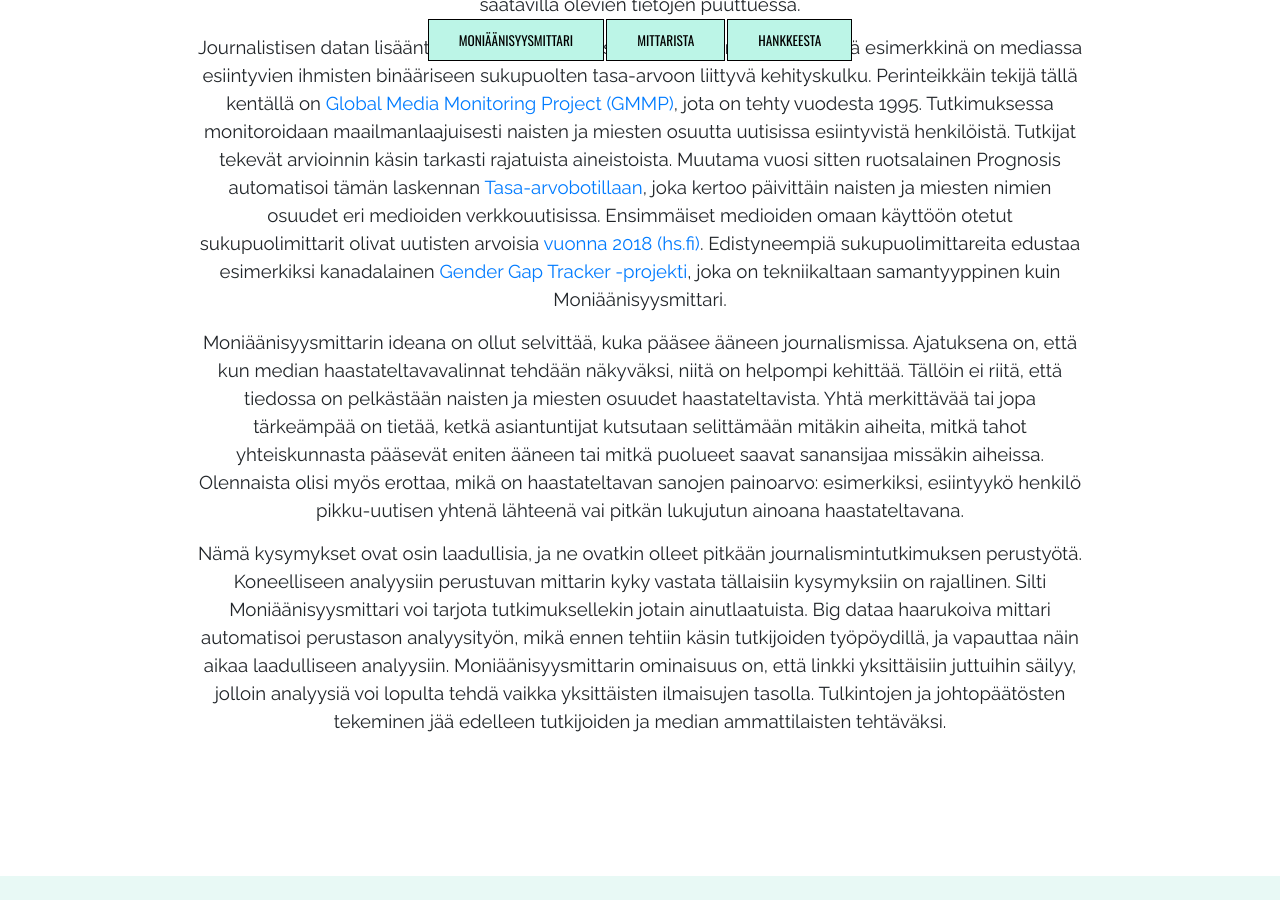
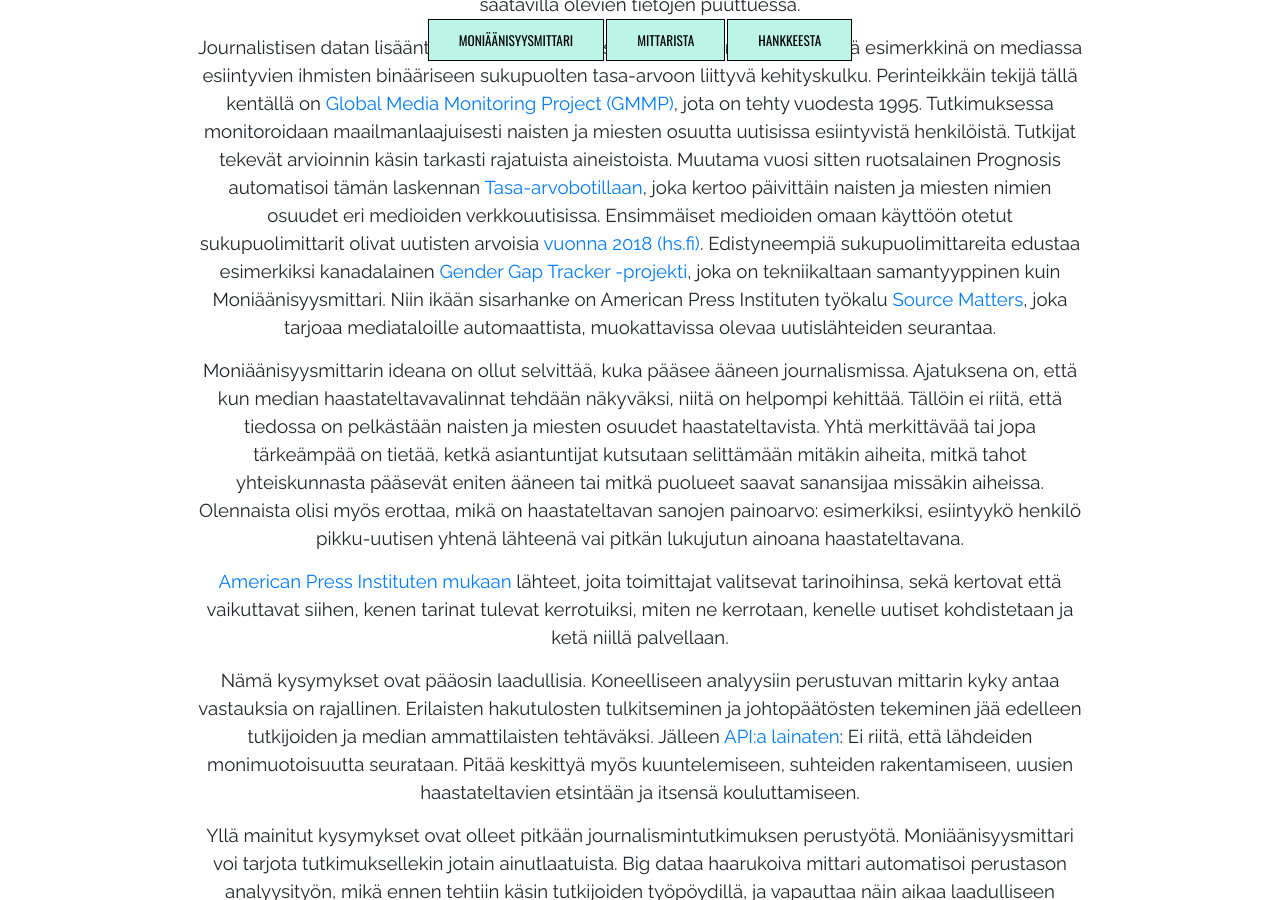
Before and after one commit to Sopiva-Sovittelujournalistit/moniaanisyysmittari-pages, a Jekyll site: the page built from mittari.md, in a window 1280 px wide and 900 px high, scrolled down 1882 px. Built offline with Jekyll 4.4.1, drawn with Linux system fonts in a browser that asks for light colours; some of the changed text lies outside the part shown.

Commit message:
MITTARI MD: Text content edits.

```diff
--- a/mittari.md
+++ b/mittari.md
@@ -25,8 +25,12 @@ On esitetty, että samanlainen digiloikka pitäisi tehdä [journalismin sisäll
 
 [Viestintäministeriön tilaamassa tutkimuksessa](https://julkaisut.valtioneuvosto.fi/handle/10024/160714) vuodelta 2018 todettiin, että saatavilla olevat median moninaisuutta kuvaavat mittarit kertovat eniten medialähteiden määrästä ja median omistajien ja sisällöntarjoajien moninaisuudesta sekä, yllä mainitusta syystä, median käytön monipuolisuudesta. Sen sijaan sisällöllisen moniarvoisuuden mittaamiseen ei löydetty olemassa olevaa dataa, vaan päädyttiin ehdottamaan laadullisia, rajattuun aineistoon perustuvia mittareita. Sama ongelma on vaivannut EU-lähtöistä [Media Pluralism Monitoria](https://cmpf.eui.eu/), jonka tehtävänä on arvioida median moninaisuuteen kohdistuvia riskejä maakohtaisesti. MPM-arviointia on kehitetty ja tehty vuodesta 2012-14 lähtien ([Suomessa](https://cadmus.eui.eu/bitstream/handle/1814/71945/suomi_results_mpm_2021_cmpf.pdf?sequence=3&isAllowed=y) v:sta 2015) ja sen journalistiseen sisältöön kohdistuvia indikaattoreita on jouduttu useaan kertaan karsimaan saatavilla olevien tietojen puuttuessa.
 
-Journalistisen datan lisääntyessä erilaisia avauksia on kuitenkin nähty. Hyvänä esimerkkinä on mediassa esiintyvien ihmisten binääriseen sukupuolten tasa-arvoon liittyvä kehityskulku. Perinteikkäin tekijä tällä kentällä on [Global Media Monitoring Project (GMMP)](https://whomakesthenews.org/), jota on tehty vuodesta 1995. Tutkimuksessa monitoroidaan maailmanlaajuisesti naisten ja miesten osuutta uutisissa esiintyvistä henkilöistä. Tutkijat tekevät arvioinnin käsin tarkasti rajatuista aineistoista. Muutama vuosi sitten ruotsalainen Prognosis automatisoi tämän laskennan [Tasa-arvobotillaan](http://www.prognosis.se/GE/Finland/), joka kertoo päivittäin naisten ja miesten nimien osuudet eri medioiden verkkouutisissa. Ensimmäiset medioiden omaan käyttöön otetut sukupuolimittarit olivat uutisten arvoisia [vuonna 2018 (hs.fi)](https://www.hs.fi/kotimaa/art-2000005594582.html). Edistyneempiä sukupuolimittareita edustaa esimerkiksi kanadalainen [Gender Gap Tracker -projekti](https://www.sfu.ca/sfunews/stories/2019/03/the-future-of-womens-voices-in-media-maite-taboada.html), joka on tekniikaltaan samantyyppinen kuin Moniäänisyysmittari.
+Journalistisen datan lisääntyessä erilaisia avauksia on kuitenkin nähty. Hyvänä esimerkkinä on mediassa esiintyvien ihmisten binääriseen sukupuolten tasa-arvoon liittyvä kehityskulku. Perinteikkäin tekijä tällä kentällä on [Global Media Monitoring Project (GMMP)](https://whomakesthenews.org/), jota on tehty vuodesta 1995. Tutkimuksessa monitoroidaan maailmanlaajuisesti naisten ja miesten osuutta uutisissa esiintyvistä henkilöistä. Tutkijat tekevät arvioinnin käsin tarkasti rajatuista aineistoista. Muutama vuosi sitten ruotsalainen Prognosis automatisoi tämän laskennan [Tasa-arvobotillaan](http://www.prognosis.se/GE/Finland/), joka kertoo päivittäin naisten ja miesten nimien osuudet eri medioiden verkkouutisissa. Ensimmäiset medioiden omaan käyttöön otetut sukupuolimittarit olivat uutisten arvoisia [vuonna 2018 (hs.fi)](https://www.hs.fi/kotimaa/art-2000005594582.html). Edistyneempiä sukupuolimittareita edustaa esimerkiksi kanadalainen [Gender Gap Tracker -projekti](https://www.sfu.ca/sfunews/stories/2019/03/the-future-of-womens-voices-in-media-maite-taboada.html), joka on tekniikaltaan samantyyppinen kuin Moniäänisyysmittari. Niin ikään sisarhanke on American Press Instituten työkalu [Source Matters](https://sourcematters.com/), joka tarjoaa mediataloille automaattista, muokattavissa olevaa uutislähteiden seurantaa.
 
 Moniäänisyysmittarin ideana on ollut selvittää, kuka pääsee ääneen journalismissa. Ajatuksena on, että kun median haastateltavavalinnat tehdään näkyväksi, niitä on helpompi kehittää. Tällöin ei riitä, että tiedossa on pelkästään naisten ja miesten osuudet haastateltavista. Yhtä merkittävää tai jopa tärkeämpää on tietää, ketkä asiantuntijat kutsutaan selittämään mitäkin aiheita, mitkä tahot yhteiskunnasta pääsevät eniten ääneen tai mitkä puolueet saavat sanansijaa missäkin aiheissa. Olennaista olisi myös erottaa, mikä on haastateltavan sanojen painoarvo: esimerkiksi, esiintyykö henkilö pikku-uutisen yhtenä lähteenä vai pitkän lukujutun ainoana haastateltavana.
 
-Nämä kysymykset ovat osin laadullisia, ja ne ovatkin olleet pitkään journalismintutkimuksen perustyötä. Koneelliseen analyysiin perustuvan mittarin kyky vastata tällaisiin kysymyksiin on rajallinen. Silti Moniäänisyysmittari voi tarjota tutkimuksellekin jotain ainutlaatuista. Big dataa haarukoiva mittari automatisoi perustason analyysityön, mikä ennen tehtiin käsin tutkijoiden työpöydillä, ja vapauttaa näin aikaa laadulliseen analyysiin. Moniäänisyysmittarin ominaisuus on, että linkki yksittäisiin juttuihin säilyy, jolloin analyysiä voi lopulta tehdä vaikka yksittäisten ilmaisujen tasolla. Tulkintojen ja johtopäätösten tekeminen jää edelleen tutkijoiden ja median ammattilaisten tehtäväksi.
+[American Press Instituten mukaan](https://sourcematters.com/about-us/) lähteet, joita toimittajat valitsevat tarinoihinsa, sekä kertovat että vaikuttavat siihen, kenen tarinat tulevat kerrotuiksi, miten ne kerrotaan, kenelle uutiset kohdistetaan ja ketä niillä palvellaan.
+
+Nämä kysymykset ovat pääosin laadullisia. Koneelliseen analyysiin perustuvan mittarin kyky antaa vastauksia on rajallinen. Erilaisten hakutulosten tulkitseminen ja johtopäätösten tekeminen jää edelleen tutkijoiden ja median ammattilaisten tehtäväksi. Jälleen [API:a lainaten](https://www.americanpressinstitute.org/publications/api-updates/track-the-diversity-of-your-sources-with-source-matters-an-easy-automated-tool-from-api/): Ei riitä, että lähdeiden monimuotoisuutta seurataan. Pitää keskittyä myös kuuntelemiseen, suhteiden rakentamiseen, uusien haastateltavien etsintään ja itsensä kouluttamiseen.
+
+Yllä mainitut kysymykset ovat olleet pitkään journalismintutkimuksen perustyötä. Moniäänisyysmittari voi tarjota tutkimuksellekin jotain ainutlaatuista. Big dataa haarukoiva mittari automatisoi perustason analyysityön, mikä ennen tehtiin käsin tutkijoiden työpöydillä, ja vapauttaa näin aikaa laadulliseen analyysiin. Moniäänisyysmittarin ominaisuus on, että linkki yksittäisiin juttuihin säilyy, jolloin analyysiä voi lopulta tehdä vaikka yksittäisten ilmaisujen tasolla.
```
